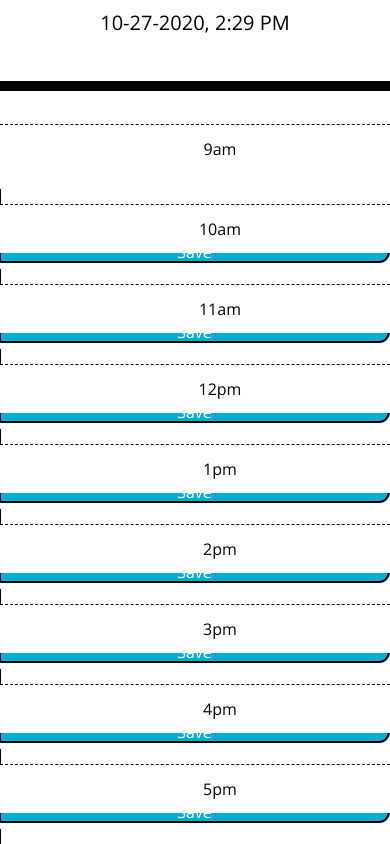
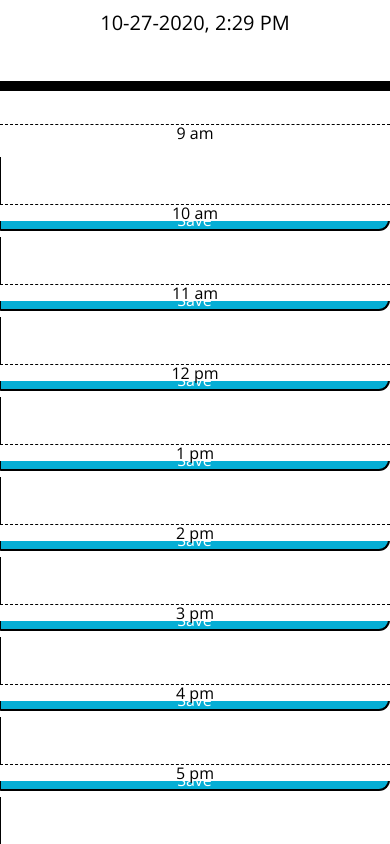
Before and after one commit to AmyPaschke/05_Work-Day-Scheduler, a plain HTML site: page index.html in a window 390 px wide. Shown: the part 256-1100 px from the top of the page. Drawn offline with nearby package versions, Linux system fonts and the light colour scheme.

Commit message:
added new function for finding time and commented out unused code

```diff
--- a/assets/script.js
+++ b/assets/script.js
@@ -17,6 +17,64 @@ currentDay.textContent = today.format("MM-DD-YYYY, LT");
 //pulls the current hour
 let currentHour = moment().hour();
 
+//times
+let nineAM = document.getElementById("row-9");
+nineAM.innerHTML = "9 am";
+let tenAM = document.getElementById("row-10");
+tenAM.innerHTML = "10 am";
+let elevenAM = document.getElementById("row-11");
+elevenAM.innerHTML = "11 am";
+let twelvePM = document.getElementById("row-12");
+twelvePM.innerHTML = "12 pm";
+let onePM = document.getElementById("row-13");
+onePM.innerHTML = "1 pm";
+let twoPM = document.getElementById("row-14");
+twoPM.innerHTML = "2 pm";
+let threePM = document.getElementById("row-15");
+threePM.innerHTML = "3 pm";
+let fourPM = document.getElementById("row-16");
+fourPM.innerHTML = "4 pm";
+let fivePM = document.getElementById("row-17");
+fivePM.innerHTML = "5 pm";
+
+//how to parse the string from the number
+
+let nineAMSplit = nineAM.innerHTML.split(" ");
+let tenAMSplit = tenAM.innerHTML.split(" ");
+let elevenAMSplit = elevenAM.innerHTML.split(" ");
+let twelvePMSplit = twelvePM.innerHTML.split(" ");
+let onePMSplit = onePM.innerHTML.split(" ");
+let twoPMSplit = twoPM.innerHTML.split(" ");
+let threePMSplit = threePM.innerHTML.split(" ");
+let fourPMSplit = fourPM.innerHTML.split(" ");
+let fivePMSplit = fivePM.innerHTML.split(" ");
+
+console.log(nineAMSplit[0]);
+
+//parse these before putting them into array so that they are a number
+//figure out how to make it so time knows between am and pm
+
+let timesArray = [nineAMSplit[0], tenAMSplit[0], elevenAMSplit[0], twelvePMSplit[0], onePMSplit[0], twoPMSplit[0], threePMSplit[0], fourPMSplit[0], fivePMSplit[0]];
+
+console.log(timesArray[3]); //prints 12
+
+for (let t = 0; t < timesArray.length; t++) {
+  if (timesArray[t][0] === currentHour) {
+    console.log("this is the same time as now");
+  } else if (timesArray[t][0] > currentHour) {
+    console.log("this is bigger than the current time");
+  } else if (timesArray[t][0] < currentHour) {
+    console.log("this is smaller than the current time");
+  }
+}
+
+
+
+
+//console.log(timeSplit);
+
+// we need to grab each element ID from the rows, and then split them using .split("-") which will split the string along the dash, and then we only want the number. So is it let 9am = document.getElementById(split("row-9")) ? Or do we split it in a loop somehow? Make an array let hours = [9am, 10am, 11am, 12pm] and then 9am above connects to 9am on the page. We loop through hours and if hours[i] > currentHour, green hours[i] = currentHour, red hours[i] < currentHours, grey
+
 //checks the current time
 /*window.setInterval(updateTime, 10000);
 
@@ -25,24 +83,13 @@ function updateTime() {
 }*/
 
 //I want to loop through the hours and if the hour that is grabbed from currentHour (which is the current hour, ie 5pm) is greater than the hour within the HTML, then it turns the box grey, less than turns the box green and red for equals.
-let hours = {
-  9: "9am",
-  10: "10am",
-  11: "11am",
-  12: "12pm",
-  13: "1pm",
-  14: "2pm",
-  15: "3pm",
-  16: "4pm",
-  17: "5pm"
-}
 
-for (let t = 0; t < hours.length; t++) {
+/*for (let t = 0; t < hours.length; t++) {
   if (currentHour > hours[t]) {
 
   }
 
-}
+} */
 
 
 
@@ -62,6 +109,7 @@ for (let t = 0; t < hours.length; t++) {
   }
 } */
 
+/*
 let times = {
   nineAM: document.getElementById("row1"),
   tenAM: document.getElementById("row2"),
@@ -110,4 +158,4 @@ saveButton.addEventListener("click", function(event) {
     userEmailSpan.textContent = lastUser.email;
     userPasswordSpan.textContent = lastUser.password;
   }
-});
+}); */
--- a/index.html
+++ b/index.html
@@ -31,74 +31,56 @@
 
     <div class="container">
       <!-- Timeblocks go here -->
-      <div class="time-block row" id="row1">
-        <p class="col-md-2 hour">
-            9am
-        </p>
+      <div class="time-block row">
+        <p class="col-md-2 hour"  id="row-9"></p>
         <textarea class="col-md-8" name="user-input" id="entry-field"></textarea>
         <button class="col-md-2 saveBtn" id="saveButtons"> Save </button>
       </div>
 
-      <div class="time-block row" id="row2">
-        <p class="col-md-2 hour">
-            10am
-        </p>
+      <div class="time-block row">
+        <p class="col-md-2 hour" id="row-10"></p>
         <textarea class="col-md-8" name="user-input" id="entry-field"></textarea>
         <button class="col-md-2 saveBtn" id="saveButtons"> Save </button>
       </div>
 
-      <div class="time-block row" id="row3">
-        <p class="col-md-2 hour">
-            11am
-        </p>
+      <div class="time-block row">
+        <p class="col-md-2 hour" id="row-11"></p>
         <textarea class="col-md-8" name="user-input" id="entry-field"></textarea>
         <button class="col-md-2 saveBtn" id="saveButtons"> Save </button>
       </div>
 
-      <div class="time-block row" id="row4">
-        <p class="col-md-2 hour">
-            12pm
-        </p>
+      <div class="time-block row">
+        <p class="col-md-2 hour" id="row-12"></p>
         <textarea class="col-md-8" name="user-input" id="entry-field"></textarea>
         <button class="col-md-2 saveBtn" id="saveButtons"> Save </button>
       </div>
 
-      <div class="time-block row" id="row5">
-        <p class="col-md-2 hour">
-            1pm
-        </p>
+      <div class="time-block row">
+        <p class="col-md-2 hour" id="row-13"></p>
         <textarea class="col-md-8" name="user-input" id="entry-field"></textarea>
         <button class="col-md-2 saveBtn" id="saveButtons"> Save </button>
       </div>
 
-      <div class="time-block row" id="row6">
-        <p class="col-md-2 hour">
-            2pm
-        </p>
+      <div class="time-block row">
+        <p class="col-md-2 hour" id="row-14"></p>
         <textarea class="col-md-8" name="user-input" id="entry-field"></textarea>
         <button class="col-md-2 saveBtn" id="saveButtons"> Save </button>
       </div>
 
-      <div class="time-block row" id="row7">
-        <p class="col-md-2 hour">
-            3pm
-        </p>
+      <div class="time-block row">
+        <p class="col-md-2 hour" id="row-15"></p>
         <textarea class="col-md-8" name="user-input" id="entry-field"></textarea>
         <button class="col-md-2 saveBtn" id="saveButtons"> Save </button>
       </div>
 
-      <div class="time-block row" id="row8">
-        <p class="col-md-2 hour">
-            4pm
-        </p>
+      <div class="time-block row">
+        <p class="col-md-2 hour" id="row-16"></p>
         <textarea class="col-md-8" name="user-input" id="entry-field"></textarea>
         <button class="col-md-2 saveBtn" id="saveButtons"> Save </button>
       </div>
 
-      <div class="time-block row" id="row9">
-        <p class="col-md-2 hour">
-            5pm
-        </p>
+      <div class="time-block row">
+        <p class="col-md-2 hour" id="row-17"></p>
         <textarea class="col-md-8" name="user-input" id="entry-field"></textarea>
         <button class="col-md-2 saveBtn" id="saveButtons"> Save </button>
       </div>
```
